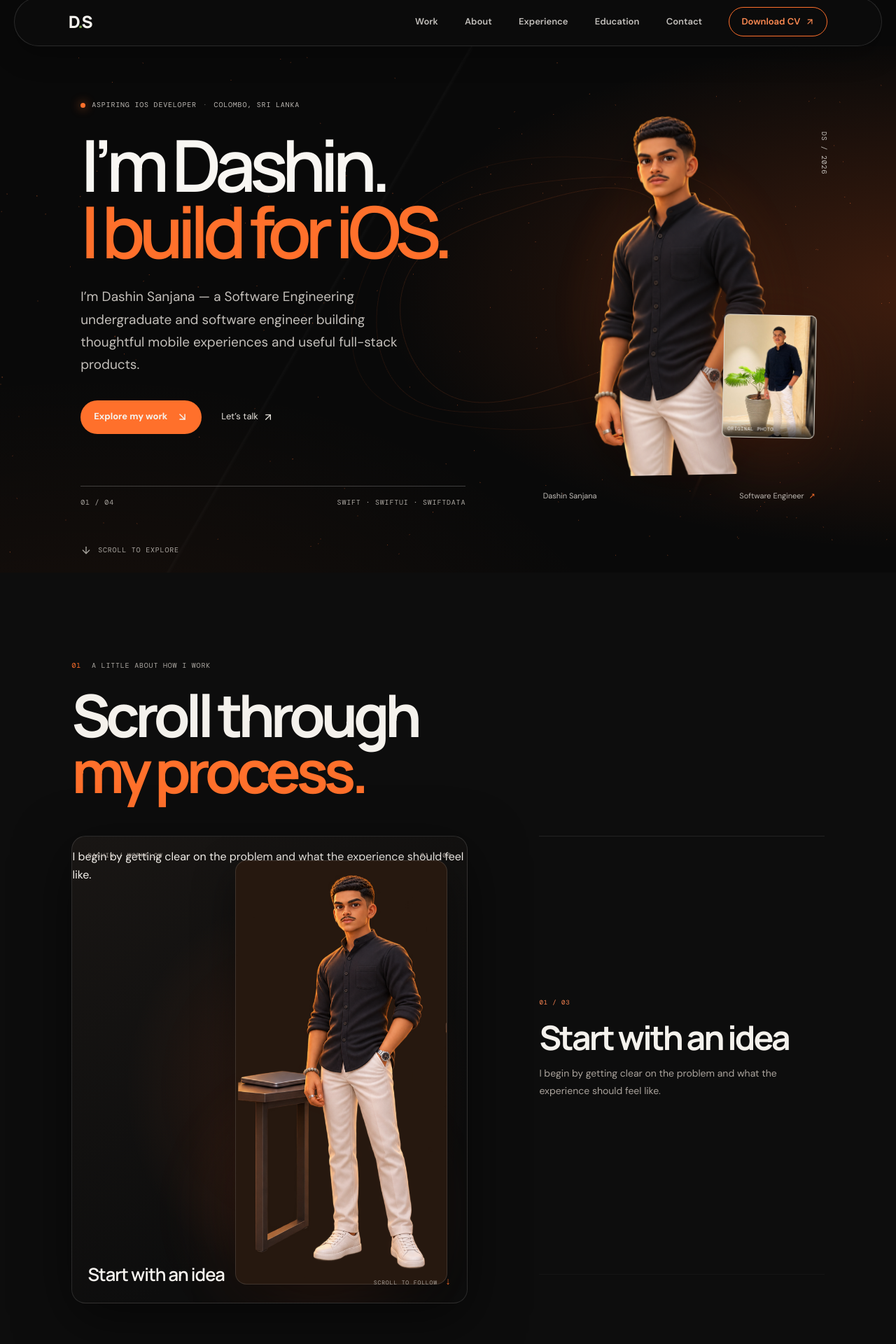
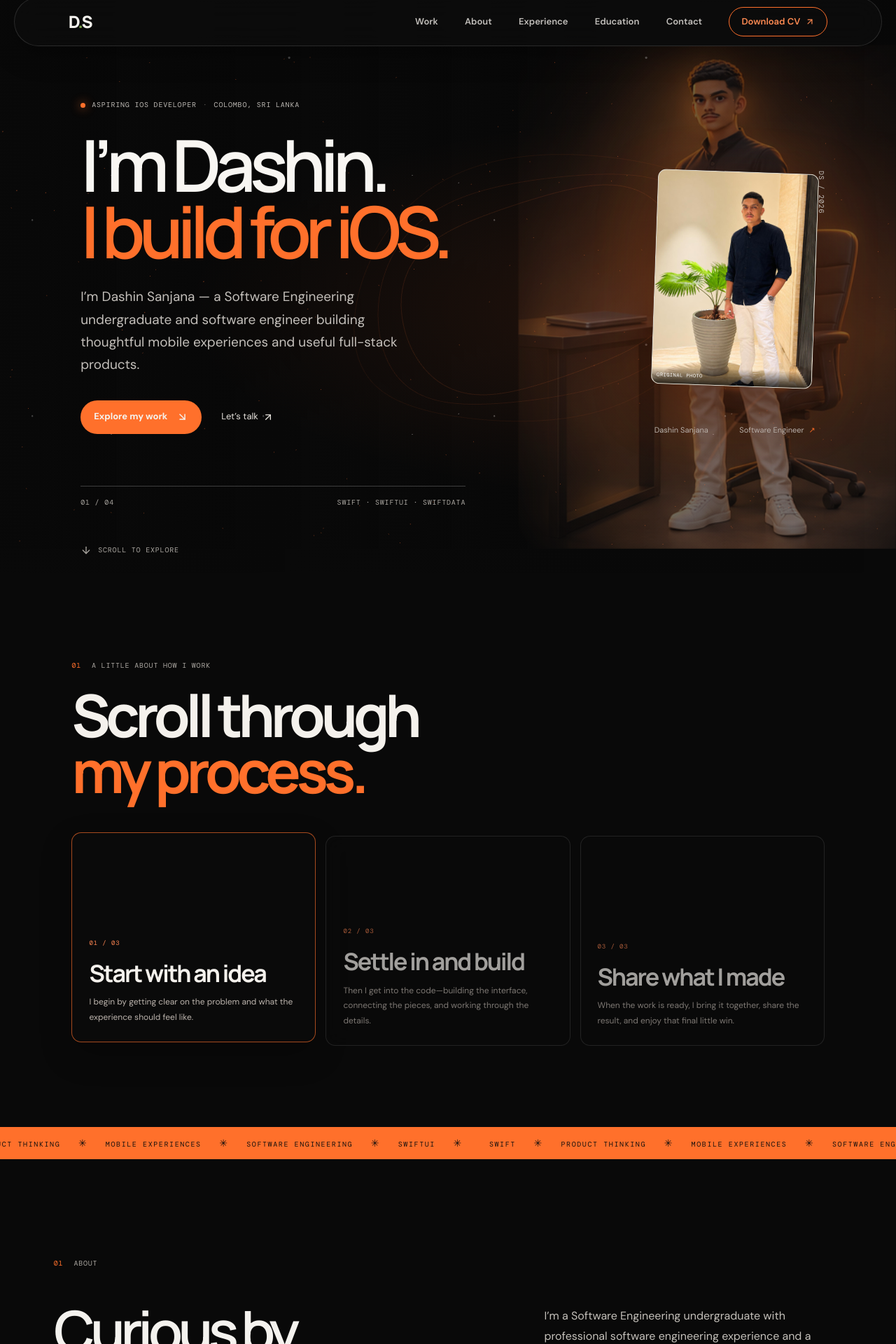
Before and after one commit to Dashin-sanjana/poortfolio, a Next.js app: page / in a window 1280 px wide. Shown: the part 16-1936 px from the top of the page at 70% size. Built offline with nearby package versions, Linux system fonts and the light colour scheme.

Commit message:
feat: scrub portfolio character as full-page backdrop

```diff
--- a/app/globals.css
+++ b/app/globals.css
@@ -88,10 +88,40 @@ body{background:#090909;color:#f4f2ee}
 @media(prefers-reduced-motion:reduce){.story-window{animation:none}.story-avatar,.story-chapter,.story-glow{transition:none!important}}
 
 /* The three illustrated poses are scrubbed by the active scroll chapter. */
-.story-sprite-frame{position:absolute;z-index:2;right:5%;bottom:4%;height:91%;width:auto;aspect-ratio:1/2;overflow:hidden;border:1px solid rgba(255,255,255,.12);border-radius:16px;background:#26180f;box-shadow:0 20px 60px rgba(0,0,0,.42)}
-.story-sprite-strip{display:block;width:300%;max-width:none;height:100%;object-fit:fill;transition:transform .8s cubic-bezier(.2,.75,.2,1);will-change:transform}
+.story-sprite-frame{position:absolute;z-index:2;right:5%;bottom:4%;height:91%;width:auto;aspect-ratio:3/4;overflow:hidden;border:1px solid rgba(255,255,255,.12);border-radius:16px;background:#26180f;box-shadow:0 20px 60px rgba(0,0,0,.42)}
+.story-sprite-panel{position:absolute;inset:0;background-image:url('/assets/dashin-workflow-8frame-sprite.png');background-repeat:no-repeat;background-size:400% 200%;background-position:0 0;will-change:background-position,opacity}
+.story-sprite-next{opacity:0}
 @media(max-width:620px){.story-stage-wrap{height:55svh;min-height:400px;max-height:480px}.story-stage{height:100%;min-height:400px;max-height:480px}.story-sprite-frame{right:4%;bottom:22%;height:72%;border-radius:12px}.story-stage-detail{position:absolute;z-index:4;left:15px;right:15px;bottom:43px;display:block;margin:0;color:#e4d6cb;font-size:9px;line-height:1.45;text-shadow:0 1px 8px #000}.story-chapter{min-height:100svh;padding-top:calc(55svh + 24px)}}
-@media(prefers-reduced-motion:reduce){.story-sprite-strip{transition:none!important}}
+@media(prefers-reduced-motion:reduce){.story-sprite-next{display:none}}
+
+/* Scroll-linked character film stays behind the portfolio instead of sitting inside a card. */
+body{background:#090909;color:#f4f2ee}
+.portfolio-scroll-backdrop{position:fixed;z-index:0;inset:0;overflow:hidden;pointer-events:none;background:#090909}
+.portfolio-scroll-backdrop::before{content:"";position:absolute;z-index:2;inset:0;background:linear-gradient(90deg,rgba(9,9,9,.96) 0%,rgba(9,9,9,.78) 34%,rgba(9,9,9,.32) 68%,rgba(9,9,9,.24) 100%);pointer-events:none}
+.portfolio-scroll-backdrop::after{content:"";position:absolute;z-index:3;inset:0;opacity:.28;background-image:radial-gradient(1.5px 1.5px at 14% 18%,#fff 60%,transparent 100%),radial-gradient(1px 1px at 37% 72%,#fff 60%,transparent 100%),radial-gradient(2px 2px at 81% 24%,#fff 60%,transparent 100%),radial-gradient(1px 1px at 68% 84%,#fff 60%,transparent 100%);background-size:330px 280px,430px 370px,510px 410px,390px 330px}
+.portfolio-backdrop-frame{position:absolute;right:0;top:80px;height:calc(100svh - 80px);width:auto;max-width:82vw;aspect-ratio:3/4;overflow:hidden;opacity:.82;filter:brightness(.78) saturate(1.08);mix-blend-mode:screen;mask-image:radial-gradient(ellipse 78% 76% at 62% 50%,#000 42%,rgba(0,0,0,.92) 67%,transparent 100%)}
+.portfolio-backdrop-panel{position:absolute;inset:0;background-image:url('/assets/dashin-workflow-8frame-sprite.png');background-repeat:no-repeat;background-size:400% 200%;background-position:0 0;will-change:background-position,opacity}
+.portfolio-backdrop-next{opacity:0}
+main{position:relative;z-index:1;background:transparent}
+.site-header{z-index:50}
+.hero,.section,.story-section{background:transparent}
+.hero::before{background:linear-gradient(90deg,rgba(9,9,9,.2),rgba(9,9,9,.02) 65%,transparent),radial-gradient(ellipse at 78% 50%,rgba(255,105,40,.12),transparent 52%)}
+.skills-section{background:rgba(16,16,16,.46)}
+.contact-section{background:rgba(20,23,18,.72);backdrop-filter:blur(2px)}
+.hero .cartoon-avatar,.hero .avatar-halo{display:none}
+.hero-portrait{width:min(100%,230px);justify-self:end}
+.portrait-stage{height:350px;min-height:0;display:block}
+.hero .portrait-frame{right:0;bottom:12%;width:100%;border-radius:12px;transform:rotate(2deg);animation:none}
+.hero .portrait-index{top:0;right:-16px}
+.story-section{position:relative;z-index:1;overflow:visible;padding-bottom:clamp(64px,9vw,120px)}
+.story-heading,.story-chapters{position:relative;z-index:1}
+.story-chapters{max-width:1152px;margin:0 auto;display:grid;grid-template-columns:repeat(3,minmax(0,1fr));gap:14px;padding:0}
+.story-chapter{min-height:300px;padding:24px;border:1px solid rgba(255,255,255,.16);border-radius:14px;background:rgba(12,12,12,.74);backdrop-filter:blur(12px);justify-content:flex-end;opacity:.65;transform:translateY(0)}
+.story-chapter.is-active{opacity:1;transform:translateY(-5px);border-color:rgba(255,112,43,.64);box-shadow:0 18px 46px rgba(0,0,0,.24)}
+.story-chapter h3{font-size:clamp(22px,2.8vw,34px);color:#f4f1ec}
+.story-chapter p{color:#bcb4ad;font-size:12px}
+@media(max-width:680px){.portfolio-scroll-backdrop::before{background:linear-gradient(90deg,rgba(9,9,9,.87),rgba(9,9,9,.5) 57%,rgba(9,9,9,.22))}.portfolio-backdrop-frame{height:64svh;max-width:none;right:-18vw;top:13svh;opacity:.58;mask-image:radial-gradient(ellipse 78% 78% at 64% 48%,#000 40%,rgba(0,0,0,.9) 68%,transparent 100%)}.hero-portrait{width:min(56vw,220px);justify-self:end}.portrait-stage{height:330px}.hero .portrait-frame{bottom:12%;width:100%}.story-section{padding-top:68px}.story-heading{margin-bottom:28px}.story-chapters{grid-template-columns:1fr;gap:10px}.story-chapter{min-height:210px;padding:20px}.story-chapter h3{font-size:28px}}
+@media(prefers-reduced-motion:reduce){.portfolio-backdrop-next{display:none}}
 
 /* Project cards: clear image framing, per-project visual art, and tactile motion. */
 .project-grid{perspective:1200px}
--- a/app/portfolio.tsx
+++ b/app/portfolio.tsx
@@ -176,18 +176,66 @@ const storyScenes = [
   { id: "finish", number: "03", title: "Share what I made", detail: "When the work is ready, I bring it together, share the result, and enjoy that final little win.", label: "PROJECT COMPLETE" },
 ];
 
+function ScrollBackdrop() {
+  const currentFrameRef = useRef<HTMLDivElement>(null);
+  const nextFrameRef = useRef<HTMLDivElement>(null);
+
+  useEffect(() => {
+    const currentFrame = currentFrameRef.current;
+    const nextFrame = nextFrameRef.current;
+    if (!currentFrame || !nextFrame) return;
+
+    gsap.registerPlugin(ScrollTrigger);
+    const positions = Array.from({ length: 8 }, (_, index) => `${((index % 4) / 3) * 100}% ${Math.floor(index / 4) * 100}%`);
+    const updateFrame = (progress: number) => {
+      const frameProgress = Math.min(7, Math.max(0, progress * 7));
+      const frameIndex = Math.floor(frameProgress);
+      const nextIndex = Math.min(frameIndex + 1, 7);
+      currentFrame.style.backgroundPosition = positions[frameIndex];
+      nextFrame.style.backgroundPosition = positions[nextIndex];
+      nextFrame.style.opacity = window.matchMedia("(prefers-reduced-motion: reduce)").matches ? "0" : String(frameProgress - frameIndex);
+    };
+
+    const context = gsap.context(() => {
+      updateFrame(0);
+      ScrollTrigger.create({
+        trigger: document.documentElement,
+        start: "top top",
+        end: "bottom bottom",
+        scrub: 0.45,
+        invalidateOnRefresh: true,
+        onUpdate: (trigger) => updateFrame(trigger.progress),
+        onRefresh: (trigger) => updateFrame(trigger.progress),
+      });
+    });
+    const refresh = window.requestAnimationFrame(() => ScrollTrigger.refresh());
+    return () => {
+      window.cancelAnimationFrame(refresh);
+      context.revert();
+    };
+  }, []);
+
+  return (
+    <div className="portfolio-scroll-backdrop" aria-hidden="true">
+      <div className="portfolio-backdrop-frame">
+        <div className="portfolio-backdrop-panel" ref={currentFrameRef} />
+        <div className="portfolio-backdrop-panel portfolio-backdrop-next" ref={nextFrameRef} />
+      </div>
+    </div>
+  );
+}
+
 function ScrollStory() {
   const [activeScene, setActiveScene] = useState(0);
 
   useEffect(() => {
     gsap.registerPlugin(ScrollTrigger);
     const context = gsap.context(() => {
-      const chapters = gsap.utils.toArray<HTMLElement>(".story-chapter");
-      chapters.forEach((chapter, index) => {
+      gsap.utils.toArray<HTMLElement>(".story-chapter").forEach((chapter, index) => {
         ScrollTrigger.create({
           trigger: chapter,
-          start: "top 62%",
-          end: "bottom 38%",
+          start: "top 65%",
+          end: "bottom 35%",
           onEnter: () => setActiveScene(index),
           onEnterBack: () => setActiveScene(index),
         });
@@ -196,36 +244,20 @@ function ScrollStory() {
     return () => context.revert();
   }, []);
 
-  const sceneIndex = Math.min(activeScene, storyScenes.length - 1);
-  const scene = storyScenes[sceneIndex];
-
   return (
     <section className="story-section" aria-labelledby="story-title">
       <div className="story-heading">
         <p className="section-kicker"><span>01</span><span>A little about how I work</span></p>
         <h2 id="story-title">Scroll through<br /><em>my process.</em></h2>
       </div>
-      <div className="story-layout">
-        <div className="story-stage-wrap">
-          <div className="story-stage" data-scene={scene.id} aria-live="polite">
-            <div className="story-stage-top"><span>DASHIN / WORKFLOW</span><span>{scene.number} — 03</span></div>
-            <div className="story-glow" aria-hidden="true" />
-            <div className="story-sprite-frame" aria-label={`Scene ${scene.number}: ${scene.title}`}>
-              <img className="story-sprite-strip" src="/assets/dashin-workflow-story-sprite.png" alt="Three illustrated moments: standing beside the desk, coding at a laptop, and smiling after completing the project" style={{ transform: `translate3d(-${(sceneIndex / storyScenes.length) * 100}%, 0, 0)` }} />
-            </div>
-            <p className="story-stage-detail">{scene.detail}</p>
-            <div className="story-stage-caption"><span>{scene.title}</span><span>SCROLL TO FOLLOW <b>↓</b></span></div>
-          </div>
-        </div>
-        <div className="story-chapters">
+      <div className="story-chapters">
           {storyScenes.map((item, index) => (
-            <article className={`story-chapter${sceneIndex === index ? " is-active" : ""}`} key={item.id} aria-current={sceneIndex === index ? "step" : undefined}>
+            <article className={`story-chapter${activeScene === index ? " is-active" : ""}`} key={item.id} aria-current={activeScene === index ? "step" : undefined}>
               <span className="story-chapter-number">{item.number} / 03</span>
               <h3>{item.title}</h3>
               <p>{item.detail}</p>
             </article>
           ))}
-        </div>
       </div>
     </section>
   );
@@ -491,6 +523,7 @@ export default function Portfolio() {
   return (
     <>
       <div className="reading-progress" aria-hidden="true" />
+      <ScrollBackdrop />
       <header className="site-header">
         <a className="wordmark" href="#top" aria-label="Dashin Sanjana, home">D<span>.</span>S</a>
         <button className="menu-toggle" type="button" aria-label={menuOpen ? "Close navigation" : "Open navigation"} aria-expanded={menuOpen} onClick={() => setMenuOpen(!menuOpen)}>{menuOpen ? <X /> : <Menu />}</button>
```
Also changed, not shown: public/assets/dashin-workflow-8frame-sprite.png (added), public/assets/dashin-workflow-story-sprite.png (deleted).
